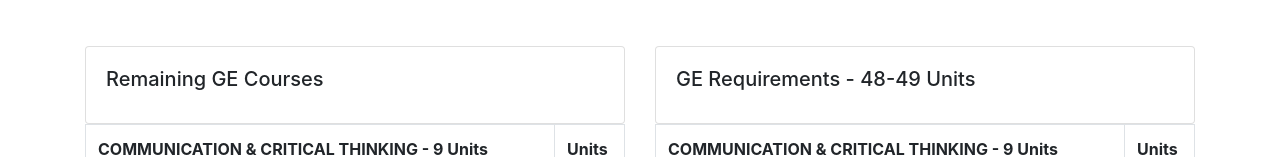
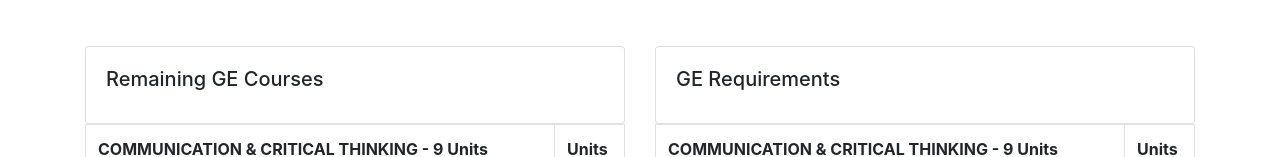
Before and after one commit to csulb-jondwoo/student-academic-dashboard, a React (Create React App) app in the folder client/: page /dashboard in a window 1280 px wide. Shown: the part 976-1133 px from the top of the page. Built offline with nearby package versions, Linux system fonts and the light colour scheme.

Commit message:
remove total ge units

```diff
--- a/client/src/components/Requirements/GeRequirements/GeRequirements.js
+++ b/client/src/components/Requirements/GeRequirements/GeRequirements.js
@@ -9,7 +9,7 @@ const GeRequirements = () => {
     <>
       <Card>
         <Card.Body>
-          <Card.Title>GE Requirements - 48-49 Units</Card.Title>
+          <Card.Title>GE Requirements</Card.Title>
         </Card.Body>
       </Card>
       <div className="table-wrapper">
```
